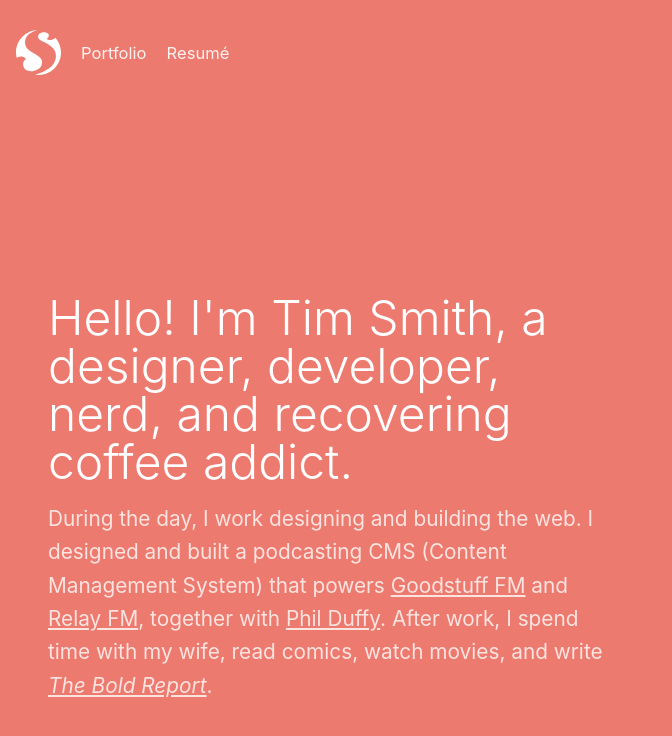
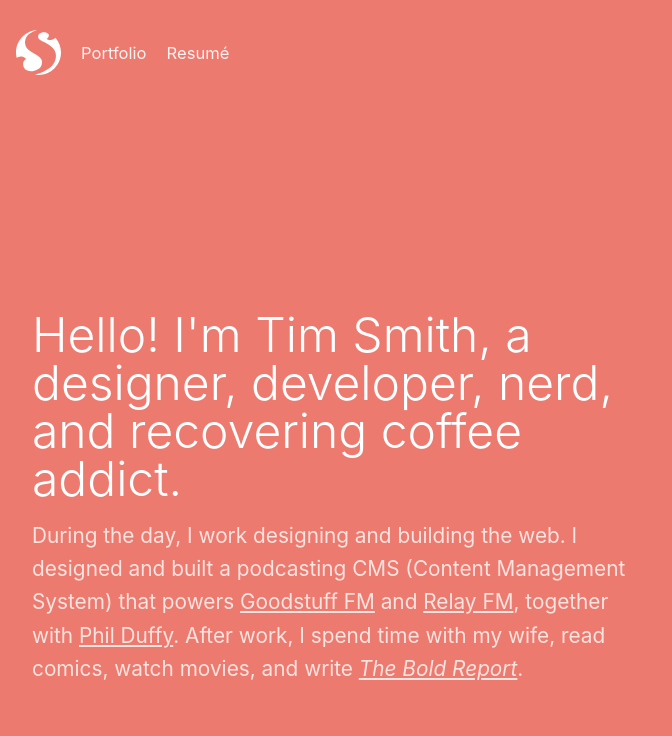
Before and after one commit to xavibenjamin/ttimsmith.com, a Jekyll site: the page built from index.html, in a window 1280 px wide. Shown: the top 736 px of the page, without its empty margins (0-672 px from the left). Built offline with Jekyll 4.4.1, drawn with Linux system fonts in a browser that asks for light colours; some web fonts are replaced.

Commit message:
small change

```diff
--- a/assets/stylesheets/_layout/_maincontent.scss
+++ b/assets/stylesheets/_layout/_maincontent.scss
@@ -9,10 +9,12 @@ MAIN CONTENT
   display: flex;
   min-height: 100vh;
   align-items: center;
+  @media #{$medium-up} {
+    padding: 8rem 2rem 2rem;
+  }
 }
 
 .cover__about {
-  padding: 0 2rem;
   flex: 0 1 620px;
   p {
     color: lighten($jazz-color, 25%);
```
